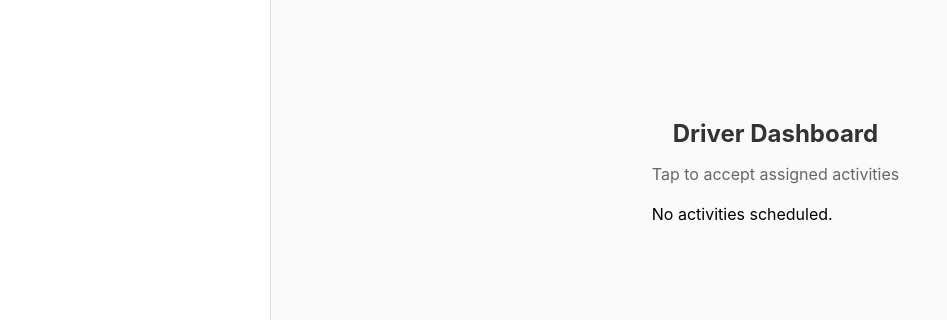
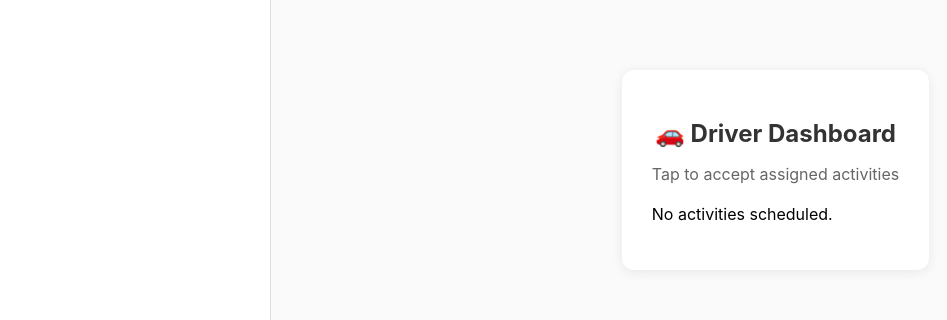
Before and after one commit to parakhc4/insync.ai, a React (Create React App) app in the folder code/web/: page /driver in a window 1280 px wide. Shown: the part 230-550 px from the top of the page, without its empty margins (0-947 px from the left). Built offline with nearby package versions, Linux system fonts and the light colour scheme.

Commit message:
driver dashboard

```diff
--- a/code/web/src/pages/DriverDashboard.js
+++ b/code/web/src/pages/DriverDashboard.js
@@ -19,12 +19,13 @@ function DriverDashboard() {
       }
     }
   }, []);
+
   const toggleAccepted = (idx) => {
     const updated = [...activities];
     const newAccepted = !updated[idx].accepted;
 
     updated[idx].accepted = newAccepted;
-  updated[idx].notified = !newAccepted ? false : false; // always set false when (re-)accepted
+    updated[idx].notified = !newAccepted ? false : false; // reset on toggle
     setActivities(updated);
     localStorage.setItem("activities", JSON.stringify(updated));
 
@@ -53,8 +54,8 @@ const toggleAccepted = (idx) => {
         </div>
       </div>
 
-      <div className="driver-dashboard">
-        <h2 className="section-title">Driver Dashboard</h2>
+      <div className="dashboard-content-box driver-dashboard">
+        <h2 className="section-title">🚗 Driver Dashboard</h2>
         <p className="description">Tap to accept assigned activities</p>
 
         {activities.length > 0 ? (
```
Lines whose indentation alone changed are shown as unchanged.
